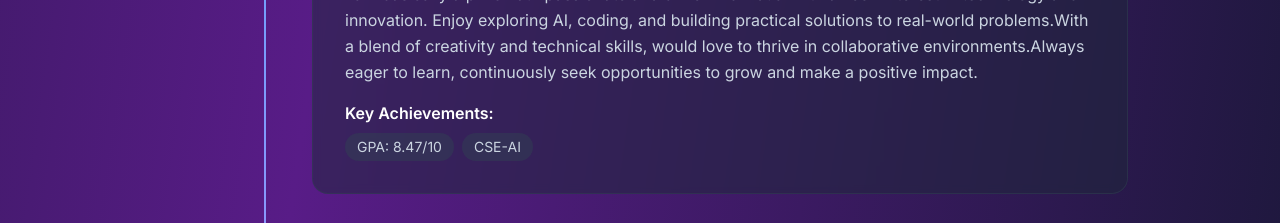
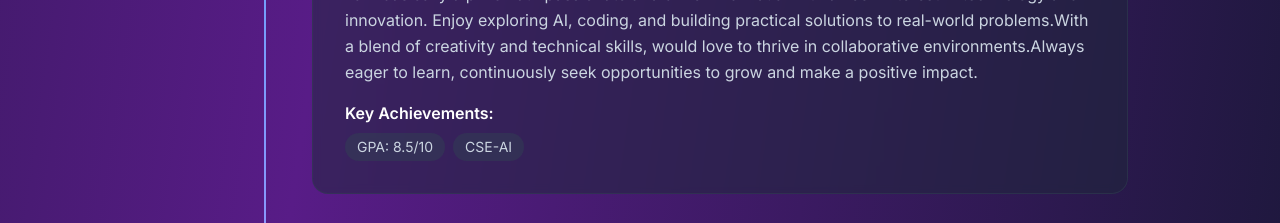
Before and after one commit to Varshithathi2006/Portfolio, a React (Vite) app: page / in a window 1280 px wide. Shown: the part 6740-6963 px from the top of the page. Built offline with nearby package versions, Linux system fonts and the light colour scheme.

Commit message:
Resolve merge conflicts

```diff
--- a/src/components/Education.jsx
+++ b/src/components/Education.jsx
@@ -9,7 +9,7 @@ const Education = () => {
       location: 'Ettimadai,Coimbatore',
       period: '2023 - 2027',
       description: ' I am basically a philomath passionate and driven individual with a keen interest in technology and innovation. Enjoy exploring AI, coding, and building practical solutions to real-world problems.With a blend of creativity and technical skills, would love to thrive in collaborative environments.Always eager to learn, continuously seek opportunities to grow and make a positive impact.',
-      achievements: ['GPA: 8.47/10', 'CSE-AI'],
+      achievements: ['GPA: 8.5/10', 'CSE-AI'],
       color: 'from-blue-500 to-cyan-400'
     },
     {
```
